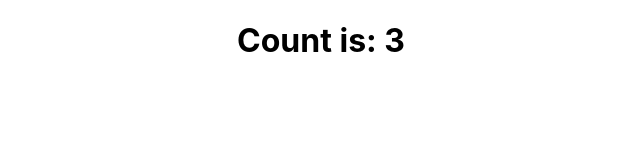
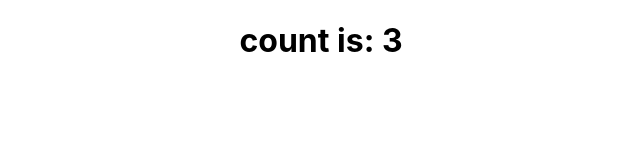
Before and after one commit to zeeshanchana95/ead-mid, a React (Create React App) app: page / in a window 1280 px wide. Shown: the top 160 px of the page, without its empty margins (319-959 px from the left). Built offline with nearby package versions, Linux system fonts and the light colour scheme.

Commit message:
Implement Task B

```diff
--- a/src/components_taskB/Timer.js
+++ b/src/components_taskB/Timer.js
@@ -2,7 +2,7 @@ import React from 'react'
 import { useState, useEffect } from 'react'
 export const Timer = () => {
     const [counter, setCounter] = useState(10);
-    var msg = `Count is: ${counter}`
+
     useEffect(() => {
     const interval = setInterval(() => {
         setCounter(count => counter - 1);
@@ -12,10 +12,9 @@ export const Timer = () => {
 
         if(counter <= 0){
             clearInterval(interval)
-            setCounter(count => count=0)
         }
       };
     });
 
-    return <h1>{msg}</h1>;
+    return <h1>{`count is: ${counter}`}</h1>;
 }
```
